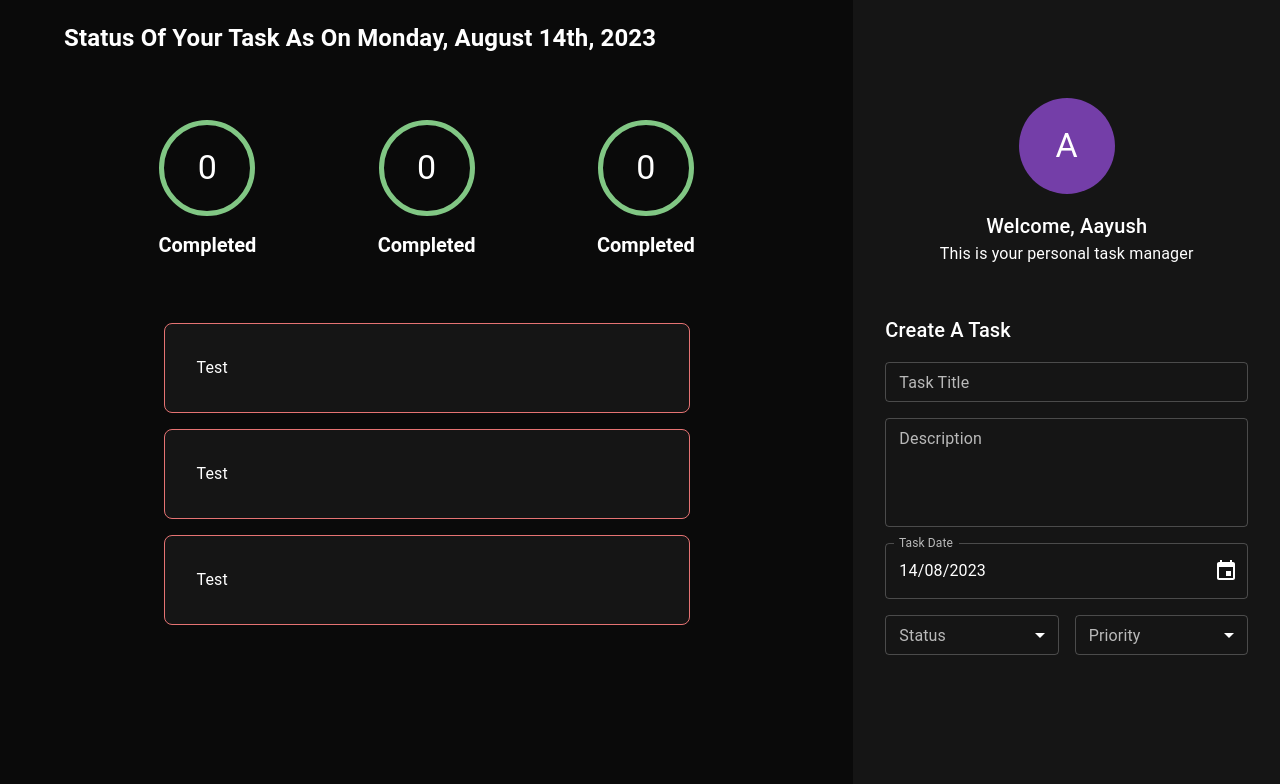
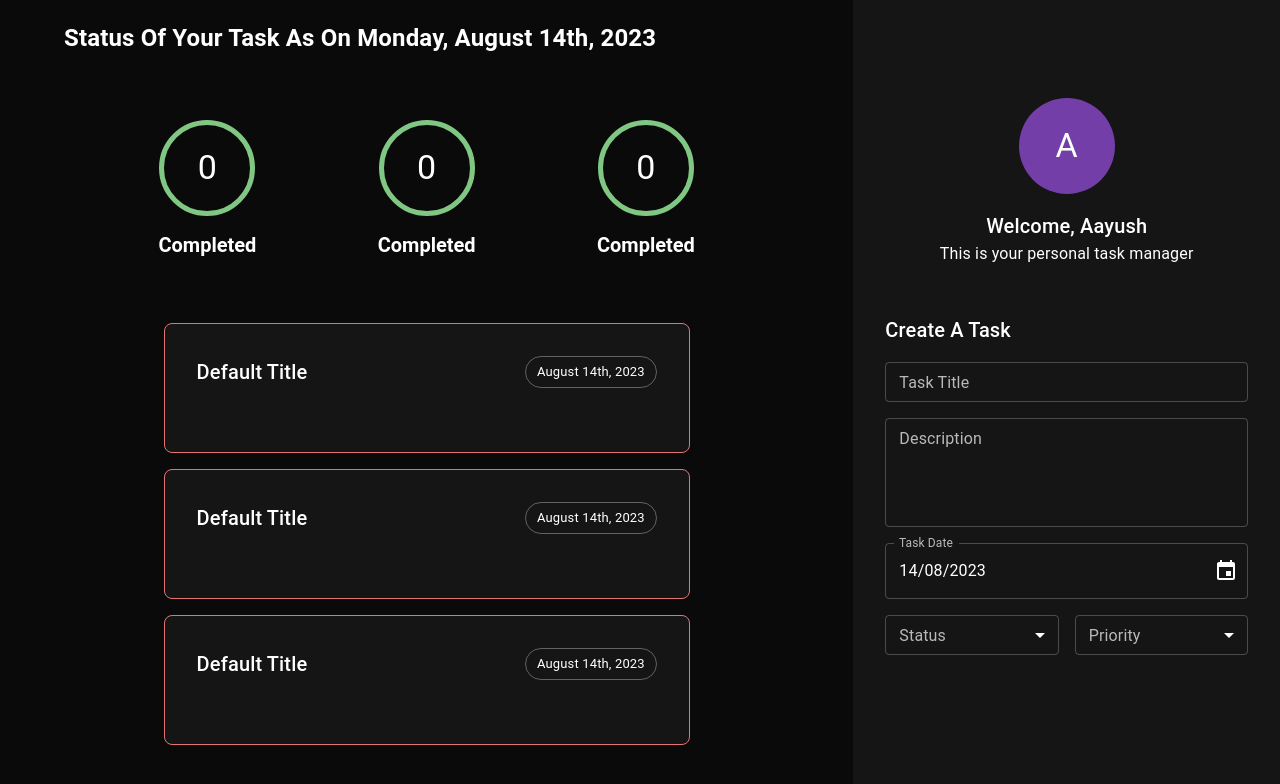
Before and after one commit to aayushjainx/todo-typescript, a React (Create React App) app in the folder todo-react/: page / in a window 1280 px wide. Shown: the top 784 px of the page. Built offline with nearby package versions, Linux system fonts and the light colour scheme.

Commit message:
feat: task header component

```diff
--- /dev/null
+++ b/todo-react/src/components/task/_taskHeader.tsx
@@ -0,0 +1,24 @@
+import { Box, Chip, Typography } from '@mui/material';
+import React, { FC, ReactElement } from 'react';
+import { ITaskHeader } from './interfaces/ITaskHeader';
+import { format } from 'date-fns';
+import PropTypes from 'prop-types';
+
+export const TaskHeader: FC<ITaskHeader> = (props): ReactElement => {
+  const { title = 'Default Title', date = new Date() } = props;
+  return (
+    <Box display="flex" width="100%" justifyContent="space-between" mb={4}>
+      <Box>
+        <Typography variant="h6">{title}</Typography>
+      </Box>
+      <Box>
+        <Chip variant="outlined" label={format(date, 'PPP')} />
+      </Box>
+    </Box>
+  );
+};
+
+TaskHeader.propTypes = {
+  title: PropTypes.string,
+  date: PropTypes.instanceOf(Date),
+};
--- /dev/null
+++ b/todo-react/src/components/task/interfaces/ITaskHeader.ts
@@ -0,0 +1,4 @@
+export interface ITaskHeader {
+  title?: string;
+  date?: Date;
+}
--- a/todo-react/src/components/task/task.tsx
+++ b/todo-react/src/components/task/task.tsx
@@ -1,5 +1,6 @@
 import { Box } from '@mui/material';
 import React, { FC, ReactElement } from 'react';
+import { TaskHeader } from './_taskHeader';
 
 export const Task: FC = (): ReactElement => {
   return (
@@ -18,7 +19,7 @@
         borderColor: 'error.light',
       }}
     >
-      Test
+      <TaskHeader />
     </Box>
   );
 };
```
